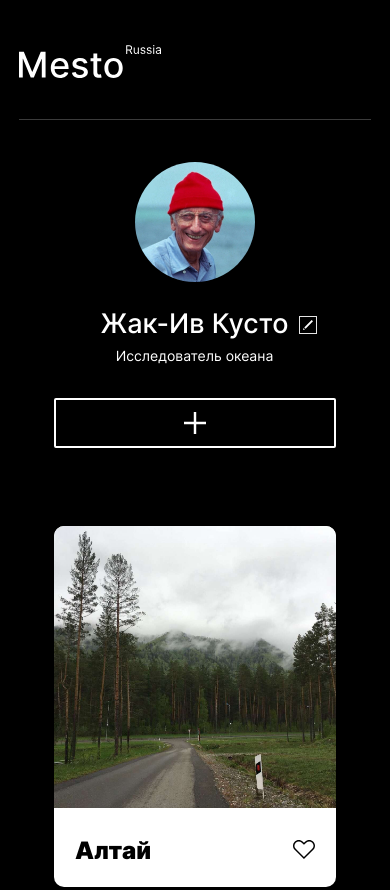
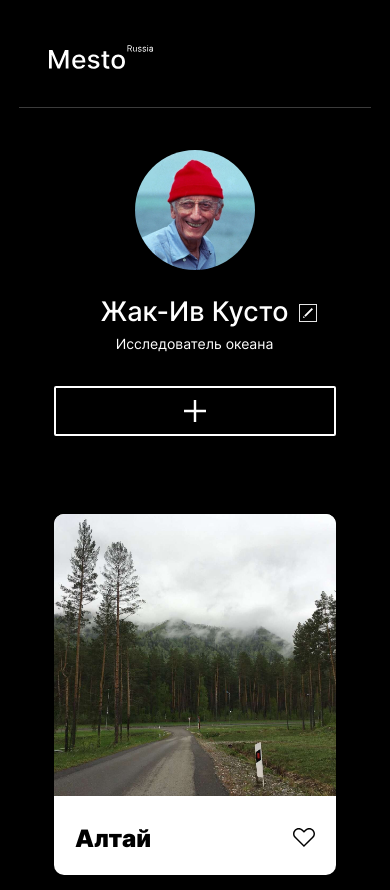
Before and after one commit to Svetlana-voiycehovckay-git/mesto, a plain HTML site: page index.html in a window 390 px wide. Shown: the top 890 px of the page. Drawn offline with Linux system fonts and the light colour scheme.

Commit message:
финальное исправление сприн 4

```diff
--- a/bloсks/header/__line/header__line.css
+++ /dev/null
@@ -1,10 +0,0 @@
-.header__line {
-    width: 100%;
-    border-bottom: 1px solid rgba(84, 84, 84, .7);
-}
-
-@media screen and (max-width:320px) {
-    .header__line {
-        border-bottom: 0;
-    }
-  }
--- a/bloсks/header/__logo/header__logo.css
+++ b/bloсks/header/__logo/header__logo.css
@@ -6,11 +6,11 @@
     left: 0;
   }
 
-  @media screen and (max-width: 320px) {
+  @media screen and (max-width: 690px) {
     .header__logo {
       width: 103.74px;
       height: 24.4px;
       padding-bottom: 37.6px;
-      padding-left: 11px;
+      padding-left: 30px;
       }
     }
--- a/bloсks/header/header.css
+++ b/bloсks/header/header.css
@@ -1,12 +1,32 @@
 .header {
     max-width: 100%;
+    margin: 0 200px;
     padding-top: 45px;
     box-sizing: border-box;
+    border-bottom: 1px solid rgba(84, 84, 84, .7);
+  }
+
+  @media screen and (max-width:1270px) {
+    .header {
+        margin: 0 100px;
+    }
+  }
+
+  @media screen and (max-width:1063px) {
+    .header {
+        margin: 0 40px;
+    }
+  }
+
+  @media screen and (max-width:978px) {
+    .header  {
+      margin: 0 19px;
+    }
   }
 
   @media screen and (max-width:320px) {
     .header {
+      margin: 0;
       padding-top: 22px;
-      border-bottom: 1px solid rgba(84, 84, 84, .7);
     }
   }
--- a/index.html
+++ b/index.html
@@ -8,9 +8,8 @@
    </head>
    <body class="pages">
       <div class="page">
-         <header class="header page__content">
+         <header class="header">
             <img class="header__logo" src="./images/Vector.svg" alt="Место">
-            <div class="header__line"></div>
          </header>
          <main class="content page__content">
             <section class="profile">
@@ -81,7 +80,7 @@
             </section>
          </main>
          <footer class="footer page__content">
-            <p class="footer__copyright">&copy; 2020  Светлана Войцеховская</p>
+            <p class="footer__copyright">&copy; 2021  Mesto Russia</p>
          </footer>
       </div>
       <script src="./script/script.js"></script>
--- a/pages/index.css
+++ b/pages/index.css
@@ -5,7 +5,6 @@
 @import url(../bloсks/page/__content/page__content.css);
 @import url(../bloсks/header/header.css);
 @import url(../bloсks/header/__logo/header__logo.css);
-@import url(../bloсks/header/__line/header__line.css);
 @import url(../bloсks/profile/profile.css);
 @import url(../bloсks/profile/__info-block/profile__info-block.css);
 @import url(../bloсks/profile/__image/profile__image.css);
```
Also changed, not shown: bloсks/popup/__close/popup__close.css (line endings or trailing spaces), bloсks/popup/popup.css (line endings or trailing spaces).
